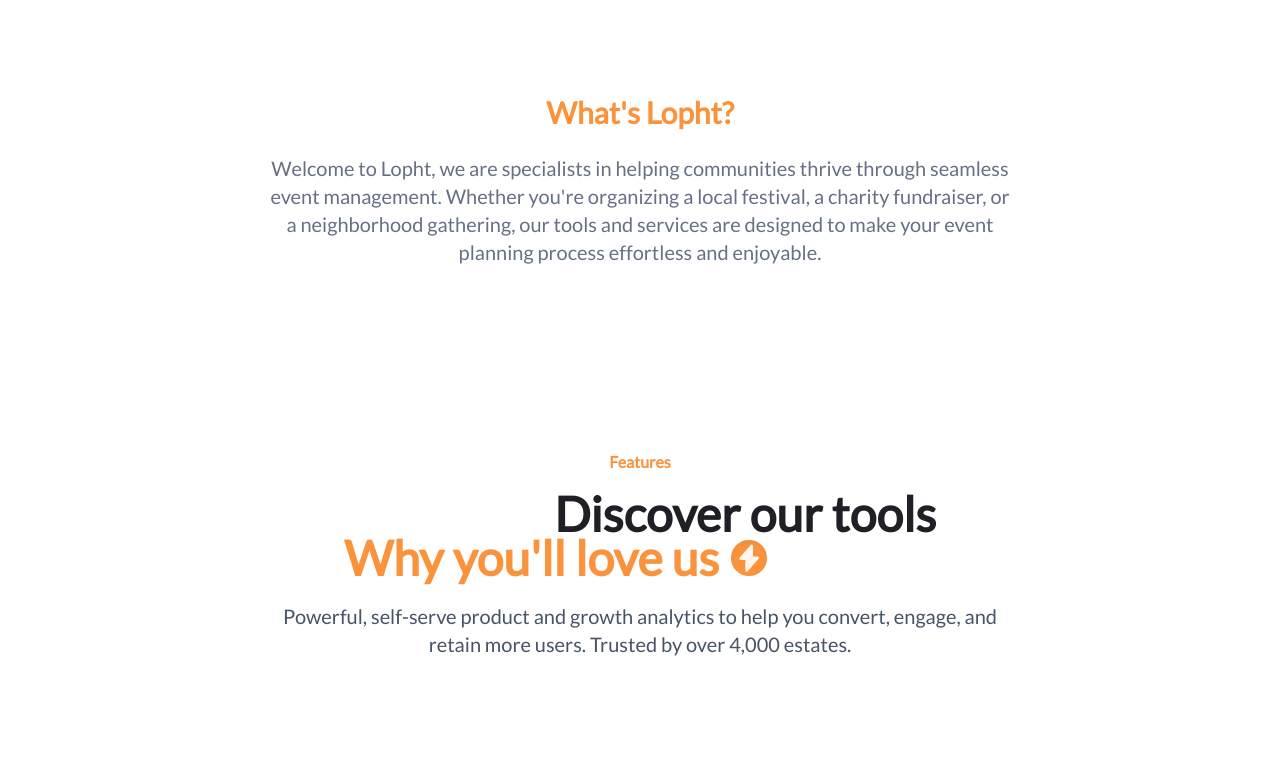
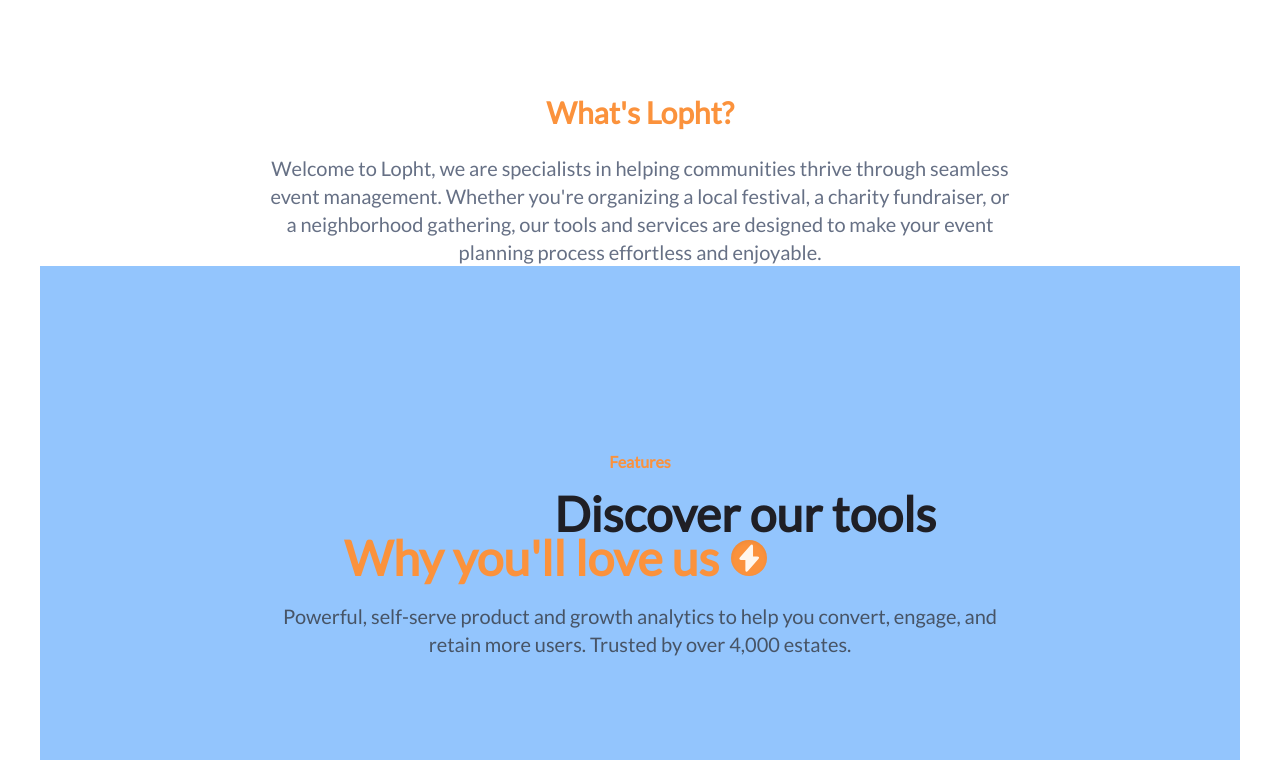
Before and after one commit to Smallz97/lopht-app-staging, a Next.js app: page / in a window 1280 px wide. Shown: the part 1040-1800 px from the top of the page. Built offline with nearby package versions, Linux system fonts and the light colour scheme.

Commit message:
previewing UI changes on deployment

```diff
--- a/app/(public)/(landing-pages)/ui/home-page/page-sections/features-section/FeaturesSection.tsx
+++ b/app/(public)/(landing-pages)/ui/home-page/page-sections/features-section/FeaturesSection.tsx
@@ -4,7 +4,7 @@
 
 export default function FeaturesSection() {
   return (
-    <div className="flex flex-col py-16 md:py-24 lg:py-44">
+    <div className="flex flex-col py-16 md:py-24 lg:py-44 bg-blue-300">
       <FeaturesSectionHeading />
       <FeaturesList />
       <FeaturePages />
```
